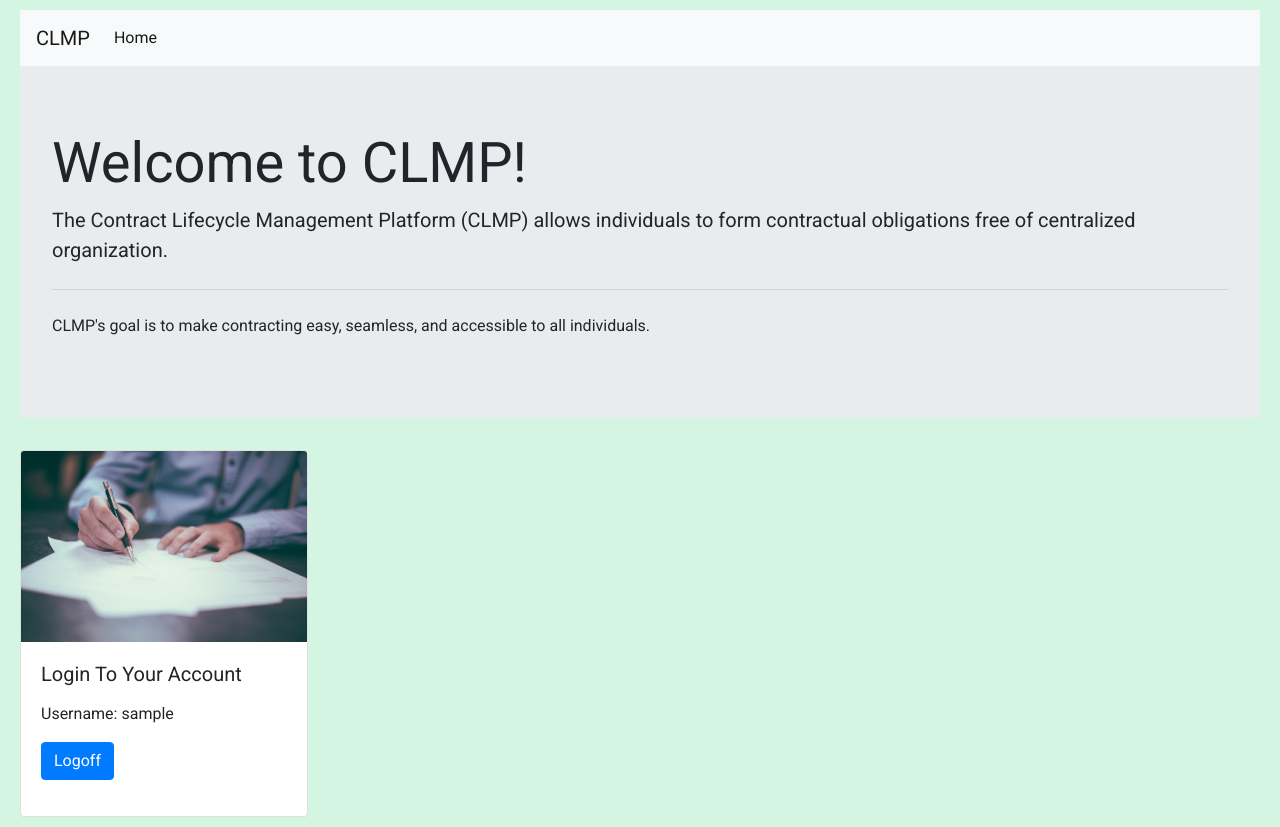
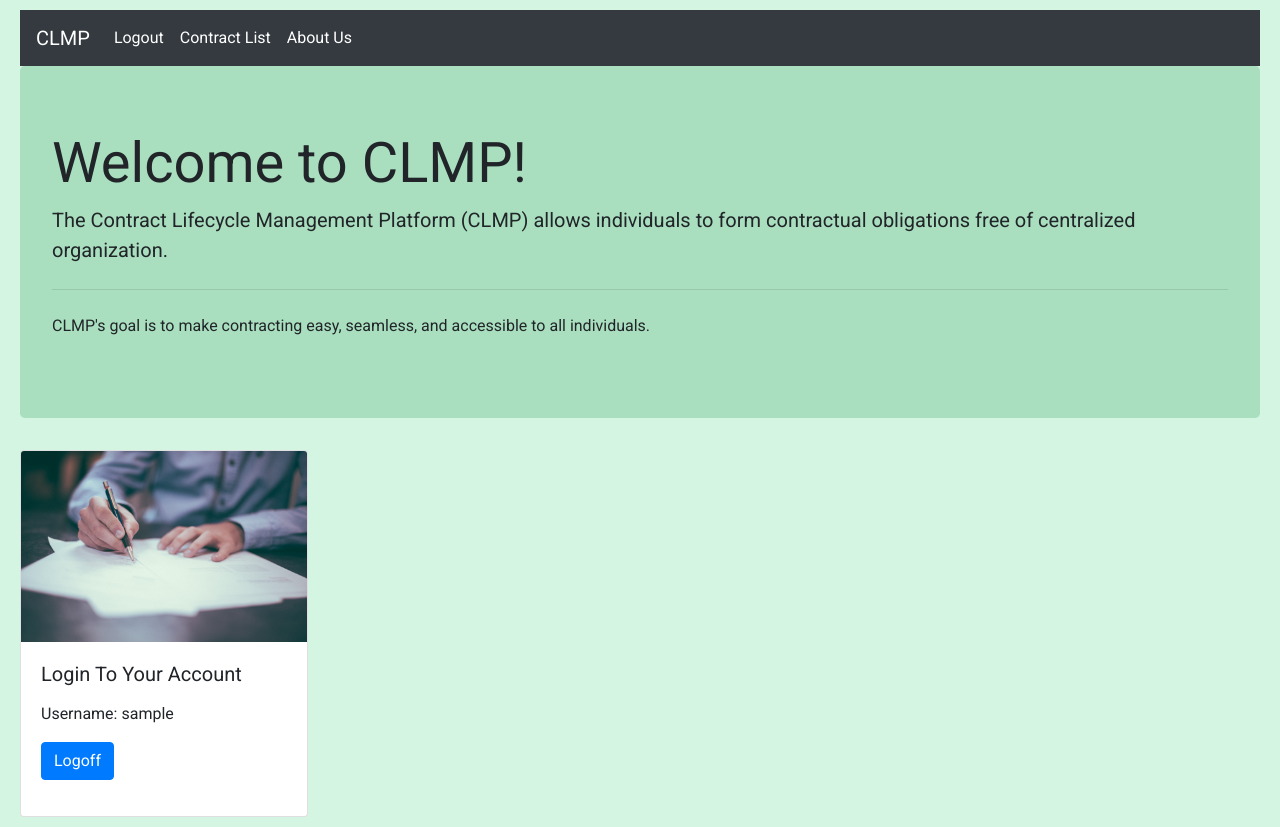
Before and after one commit to wayfarer1549/ECU-SENG-6240-SP2020-Team-3-project, a Django app: page / in a window 1280 px wide. Run offline with Django 3.2, Linux system fonts and the light colour scheme; the visitor is signed in with stand-in values (Sample User, id 1); some libraries are stand-ins or nearby versions.

Commit message:
Navigation link additions

```diff
--- a/src/clmp/assets/styles.css
+++ b/src/clmp/assets/styles.css
@@ -2,6 +2,10 @@ body {
     font-family: 'Roboto', sans-serif;
     background: #D5F5E3;
     margin: 10px 20px 10px 20px;
+}
+
+.jumbotron {
+    background: #A9DFBF;
 }
 
 .wrapper {
--- a/src/clmp/clmp/urls.py
+++ b/src/clmp/clmp/urls.py
@@ -24,7 +24,7 @@ urlpatterns = [
     path('admin/', admin.site.urls),
     path('accounts/', include('django.contrib.auth.urls')),
     path('contracts/', include('contracts.urls')),
-    path('about/', views.about),
+    path('about/', views.about, name='about'),
     path('', views.homepage, name='homepage'),
 ]
 
--- a/src/clmp/templates/homepage.html
+++ b/src/clmp/templates/homepage.html
@@ -16,8 +16,8 @@
 </head>
 
 <body>
-    <nav class="navbar navbar-expand-lg navbar-light bg-light">
-        <a class="navbar-brand" href="#">CLMP</a>
+    <nav class="navbar navbar-expand-lg navbar-dark bg-dark">
+        <a class="navbar-brand" href="{% url 'homepage' %}">CLMP</a>
         <button class="navbar-toggler" type="button" data-toggle="collapse" data-target="#navbarSupportedContent"
             aria-controls="navbarSupportedContent" aria-expanded="false" aria-label="Toggle navigation">
             <span class="navbar-toggler-icon"></span>
@@ -25,9 +25,26 @@
 
         <div class="collapse navbar-collapse" id="navbarSupportedContent">
             <ul class="navbar-nav mr-auto">
+                <!-- If the user is authenticated, show these links -->
+                {% if user.is_authenticated %}
                 <li class="nav-item active">
-                    <a class="nav-link" href="#">Home <span class="sr-only">(current)</span></a>
+                    <a class="nav-link" href="{% url 'logout' %}">Logout <span class="sr-only">(current)</span></a>
                 </li>
+                <li class="nav-item active">
+                    <a class="nav-link" href="{% url 'contracts:list' %}">Contract List <span class="sr-only">(current)</span></a>
+                </li>
+                <li class="nav-item active">
+                    <a class="nav-link" href="{% url 'about' %}">About Us <span class="sr-only">(current)</span></a>
+                </li>
+                {% else %}
+                <!-- If the user isn't authenticated, show these links -->
+                <li class="nav-item active">
+                    <a class="nav-link" href="{% url 'login' %}">Login <span class="sr-only">(current)</span></a>
+                </li>
+                <li class="nav-item active">
+                    <a class="nav-link" href="{% url 'about' %}">About Us <span class="sr-only">(current)</span></a>
+                </li>
+                {% endif %}
                 <!-- <li class="nav-item">
                     <a class="nav-link" href="#">Link</a>
                 </li>
@@ -53,7 +70,7 @@
             </form> -->
         </div>
     </nav>
-    <div class="jumbotron">
+    <div class="jumbotron" style="background:#A9DFBF">
         <h1 class="display-4">Welcome to CLMP!</h1>
         <p class="lead">The Contract Lifecycle Management Platform (CLMP) allows individuals to form contractual
             obligations free of centralized organization.
```
